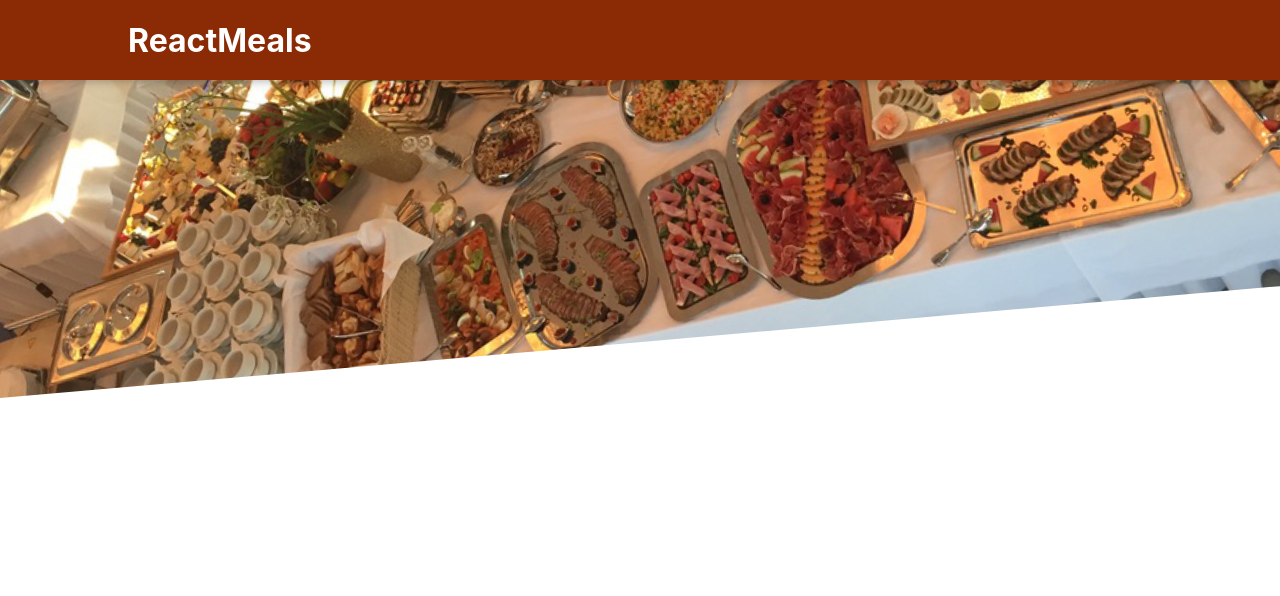
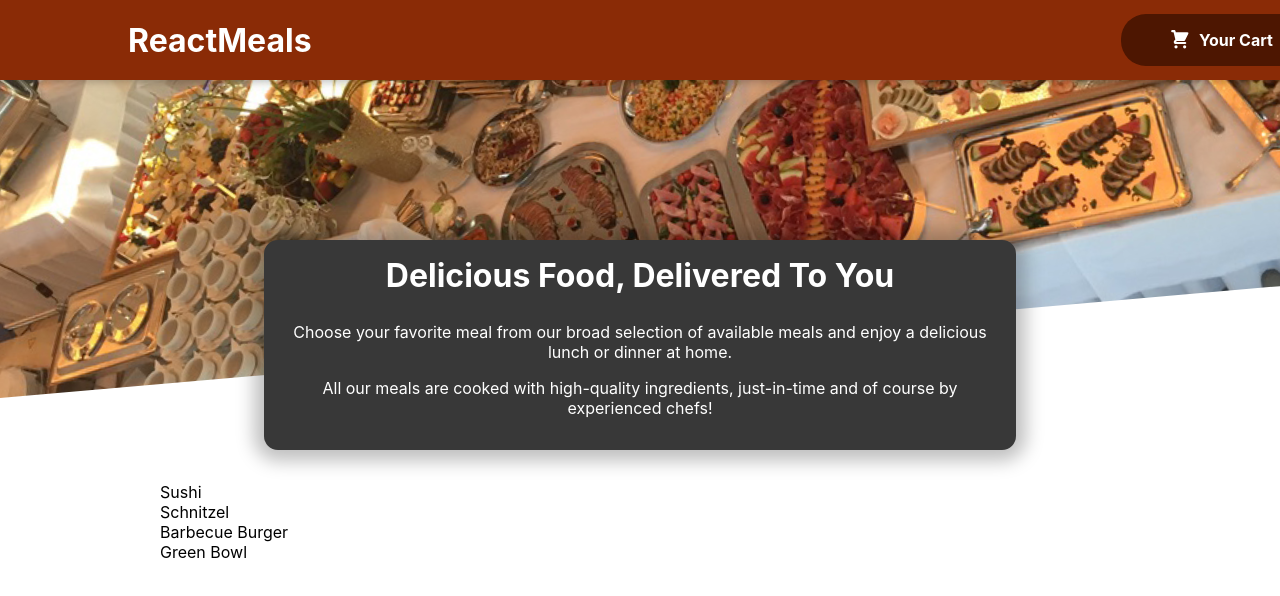
Before and after one commit to BhargaviMupparaju/FoodOrderApp, a React (Create React App) app in the folder foodorder/: page / in a window 1280 px wide. Shown: the top 596 px of the page. Built offline with nearby package versions, Linux system fonts and the light colour scheme.

Commit message:
Added meal component (#1)

```diff
--- a/foodorder/src/App.js
+++ b/foodorder/src/App.js
@@ -1,11 +1,15 @@
 import React, { Fragment } from "react";
 import "./App.css";
 import Header from "./components/Layout/Header";
+import Meals from "./components/Meals/Meals";
 
 function App() {
 	return (
 		<Fragment>
 			<Header />
+			<main>
+				<Meals />
+			</main>
 		</Fragment>
 	);
 }
--- /dev/null
+++ b/foodorder/src/components/Cart/CartIcon.js
@@ -0,0 +1,9 @@
+const CartIcon = () => {
+	return (
+		<svg xmlns="http://www.w3.org/2000/svg" viewBox="0 0 20 20" fill="currentColor">
+			<path d="M3 1a1 1 0 000 2h1.22l.305 1.222a.997.997 0 00.01.042l1.358 5.43-.893.892C3.74 11.846 4.632 14 6.414 14H15a1 1 0 000-2H6.414l1-1H14a1 1 0 00.894-.553l3-6A1 1 0 0017 3H6.28l-.31-1.243A1 1 0 005 1H3zM16 16.5a1.5 1.5 0 11-3 0 1.5 1.5 0 013 0zM6.5 18a1.5 1.5 0 100-3 1.5 1.5 0 000 3z" />
+		</svg>
+	);
+};
+
+export default CartIcon;
--- a/foodorder/src/components/Layout/Header.js
+++ b/foodorder/src/components/Layout/Header.js
@@ -2,13 +2,14 @@
 
 import mealsImage from "../../assets/meals.jpg";
 import classes from "./Header.module.css";
+import HeaderCartButton from "./HeaderCartButton";
 
 const Header = (props) => {
 	return (
 		<Fragment>
 			<header className={classes.header}>
 				<h1>ReactMeals</h1>
-				<button>Cart</button>
+				<HeaderCartButton />
 			</header>
 			<div className={classes["main-image"]}>
 				<img src={mealsImage} alt="A table full of delicious food!" />
--- /dev/null
+++ b/foodorder/src/components/Layout/HeaderCartButton.js
@@ -0,0 +1,15 @@
+import classes from "./HeaderCartButton.module.css";
+import CartIcon from "../Cart/CartIcon";
+const HeaderCartButton = (props) => {
+	return (
+		<button className={classes.button}>
+			<span className={classes.icon}>
+				<CartIcon />
+			</span>
+			<span>Your Cart</span>
+			<span className={classes.badge}>dfjks</span>
+		</button>
+	);
+};
+
+export default HeaderCartButton;
--- /dev/null
+++ b/foodorder/src/components/Layout/HeaderCartButton.module.css
@@ -0,0 +1,59 @@
+.button {
+	cursor: pointer;
+	font: inherit;
+	border: none;
+	background-color: #4d1601;
+	color: white;
+	padding: 0.75rem 3rem;
+	display: flex;
+	justify-content: space-around;
+	align-items: center;
+	border-radius: 25px;
+	font-weight: bold;
+}
+
+.button:hover,
+.button:active {
+	background-color: #2c0d00;
+}
+
+.icon {
+	width: 1.35rem;
+	height: 1.35rem;
+	margin-right: 0.5rem;
+}
+
+.badge {
+	background-color: #b94517;
+	padding: 0.25rem 1rem;
+	border-radius: 25px;
+	margin-left: 1rem;
+	font-weight: bold;
+}
+
+.button:hover .badge,
+.button:active .badge {
+	background-color: #92320c;
+}
+
+.bump {
+	animation: bump 300ms ease-out;
+}
+
+@keyframes bump {
+	0% {
+		transform: scale(1);
+	}
+	10% {
+		transform: scale(0.9);
+	}
+	30% {
+		transform: scale(1.1);
+	}
+	50% {
+		transform: scale(1.15);
+	}
+	100% {
+		transform: scale(1);
+	}
+}
--- /dev/null
+++ b/foodorder/src/components/Meals/AvailableMeals.js
@@ -0,0 +1,39 @@
+import classes from "./AvailableMeals.module.css";
+
+const DUMMY_MEALS = [
+	{
+		id: "m1",
+		name: "Sushi",
+		description: "Finest fish and veggies",
+		price: 22.99,
+	},
+	{
+		id: "m2",
+		name: "Schnitzel",
+		description: "A german specialty!",
+		price: 16.5,
+	},
+	{
+		id: "m3",
+		name: "Barbecue Burger",
+		description: "American, raw, meaty",
+		price: 12.99,
+	},
+	{
+		id: "m4",
+		name: "Green Bowl",
+		description: "Healthy...and green...",
+		price: 18.99,
+	},
+];
+
+const AvailableMeals = () => {
+	const mealsList = DUMMY_MEALS.map((meal) => <li>{meal.name}</li>);
+	return (
+		<section className={classes.meals}>
+			<ul>{mealsList}</ul>
+		</section>
+	);
+};
+
+export default AvailableMeals;
--- /dev/null
+++ b/foodorder/src/components/Meals/AvailableMeals.module.css
@@ -0,0 +1,24 @@
+.meals {
+	max-width: 60rem;
+	width: 90%;
+	margin: 2rem auto;
+	animation: meals-appear 1s ease-out forwards;
+}
+
+.meals ul {
+	list-style: none;
+	margin: 0;
+	padding: 0;
+}
+
+@keyframes meals-appear {
+	from {
+		opacity: 0;
+		transform: translateY(3rem);
+	}
+
+	to {
+		opacity: 1;
+		transform: translateY(0);
+	}
+}
--- /dev/null
+++ b/foodorder/src/components/Meals/Meals.js
@@ -0,0 +1,13 @@
+import { Fragment } from "react";
+import AvailableMeals from "./AvailableMeals";
+import MealsSummary from "./MealsSummary";
+const Meals = () => {
+	return (
+		<Fragment>
+			<MealsSummary />
+			<AvailableMeals />
+		</Fragment>
+	);
+};
+
+export default Meals;
--- /dev/null
+++ b/foodorder/src/components/Meals/MealsSummary.js
@@ -0,0 +1,13 @@
+import classes from "./MealsSummary.module.css";
+
+const MealsSummary = () => {
+	return (
+		<section className={classes.summary}>
+			<h2>Delicious Food, Delivered To You</h2>
+			<p>Choose your favorite meal from our broad selection of available meals and enjoy a delicious lunch or dinner at home.</p>
+			<p>All our meals are cooked with high-quality ingredients, just-in-time and of course by experienced chefs!</p>
+		</section>
+	);
+};
+
+export default MealsSummary;
--- /dev/null
+++ b/foodorder/src/components/Meals/MealsSummary.module.css
@@ -0,0 +1,18 @@
+.summary {
+	text-align: center;
+	max-width: 45rem;
+	width: 90%;
+	margin: auto;
+	margin-top: -10rem;
+	position: relative;
+	background-color: #383838;
+	color: white;
+	border-radius: 14px;
+	padding: 1rem;
+	box-shadow: 0 1px 18px 10px rgba(0, 0, 0, 0.25);
+}
+
+.summary h2 {
+	font-size: 2rem;
+	margin-top: 0;
+}
```
